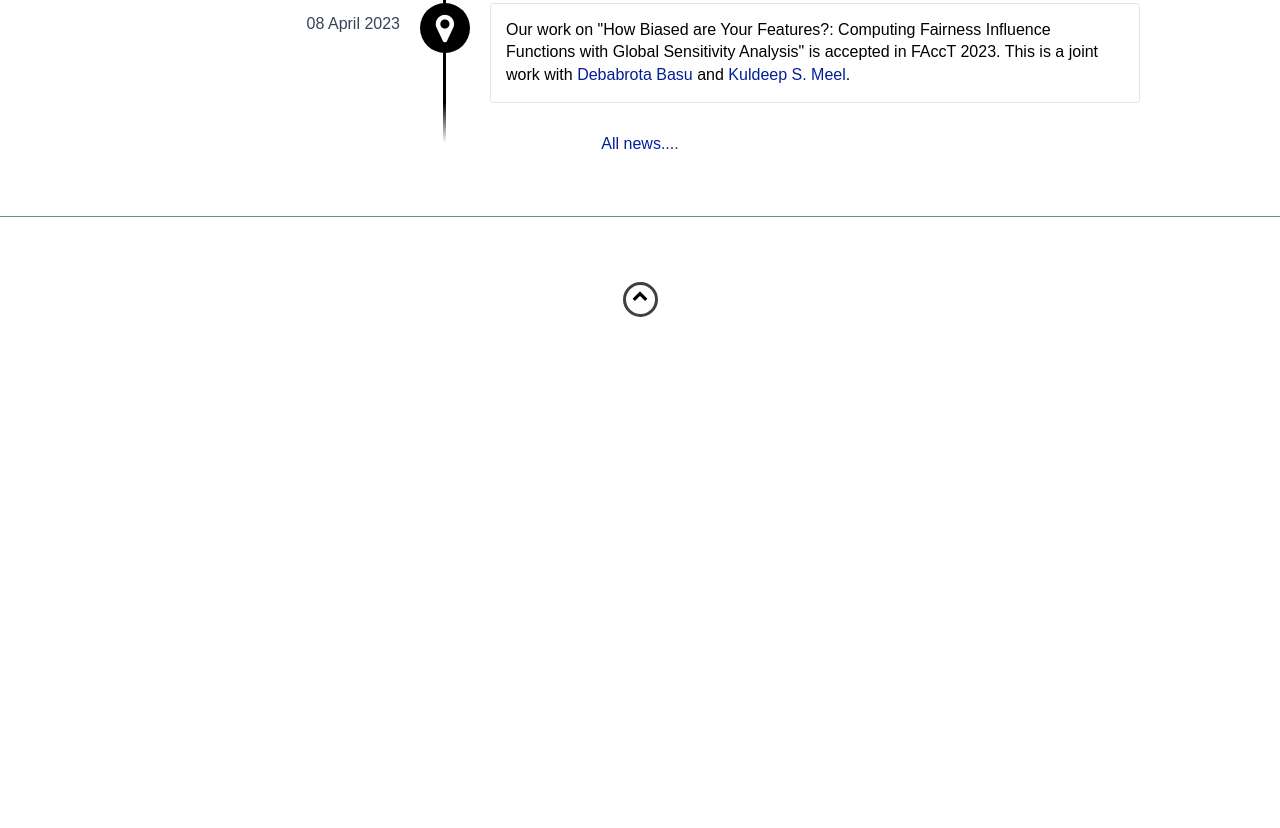
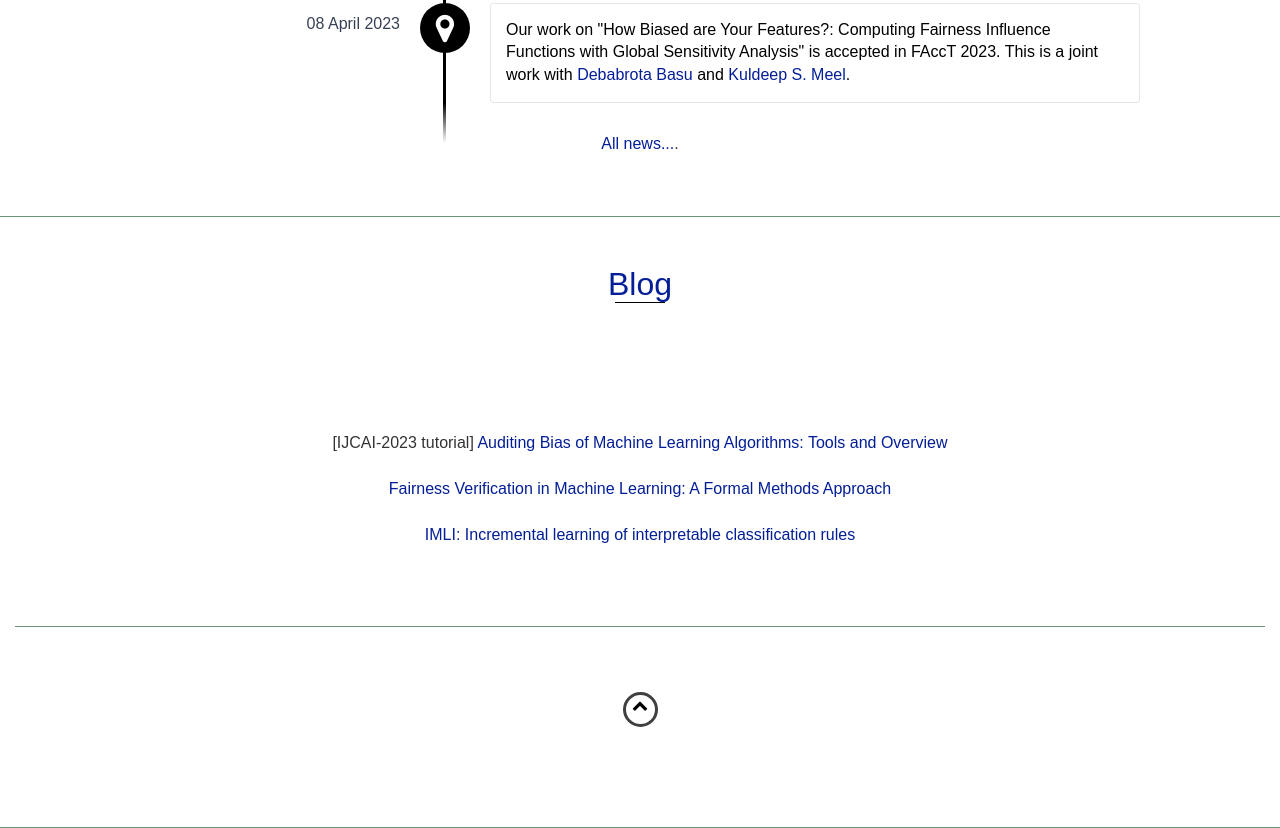
Before and after one commit to bishwamittra/bishwamittra.github.io, a website: page index.html in a window 1280 px wide. Shown: the part 3144-3972 px from the top of the page. Before the commit the page ends 3511 px from the top, so only its background shows below. Drawn offline with nearby package versions, Linux system fonts and the light colour scheme; some icons are missing.

Commit message:
adding blog in home page

```diff
--- a/index.html
+++ b/index.html
@@ -673,6 +673,29 @@
     <!-- End #news -->
 
 
+    <div id="projects" class="background-alt">
+        <h2 class="heading"><a href="blog.html">Blog</a></h2>
+        <div id="projects" class="background-alt">
+            <div class="container">
+                <div class="row">
+                    <div class="no-image">
+                          <div class="project-info">
+                              [IJCAI-2023 tutorial] <a href="https://auditing-fairness-tutorial.github.io">Auditing Bias of Machine Learning Algorithms: Tools and Overview</a>
+                              <br>
+                              <br>
+                              <a href="justicia.html">Fairness Verification in Machine Learning: A Formal Methods Approach</a>
+                              <br>
+                              <br>
+                              <a href="imli.html">IMLI: Incremental learning of interpretable classification rules</a>
+                          </div>
+                    </div>
+                </div>
+          </div>
+    </div>
+    <!-- End #projects -->
+
+
+
     <footer>
         <div class="container">
             <div class="row">
```
Also changed, not shown: blog.html (+9 -11 lines).
